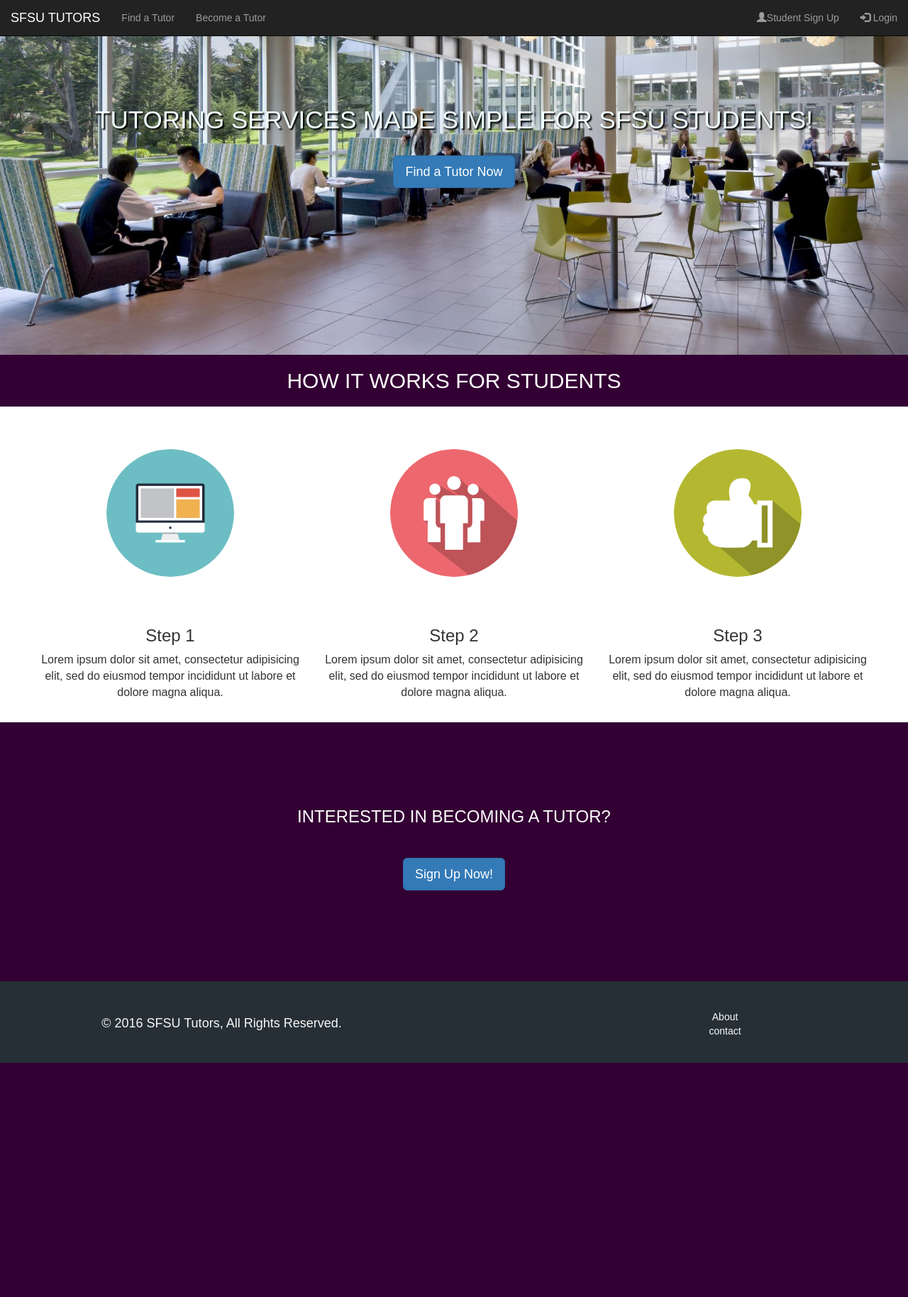
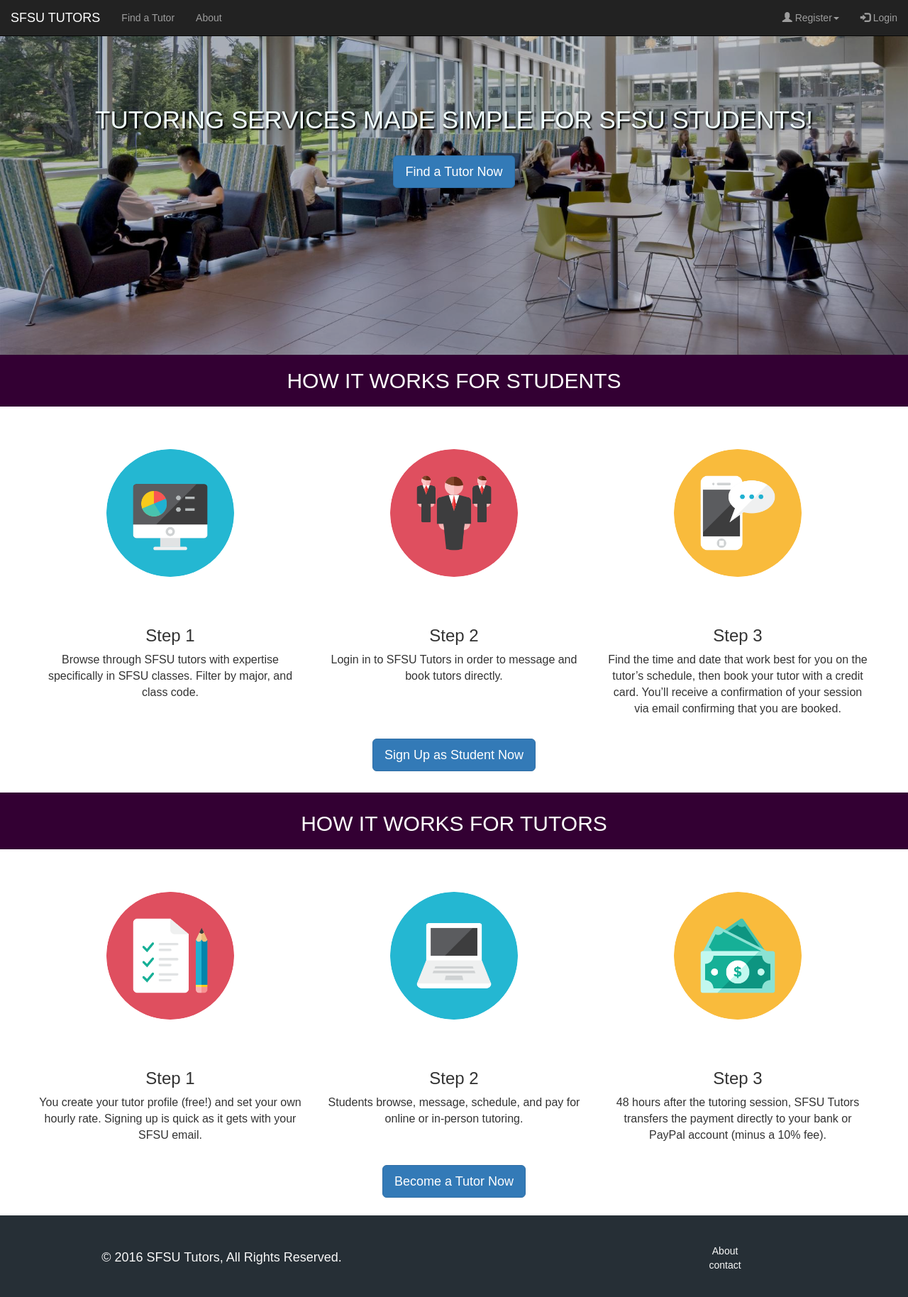
Before and after one commit to Alrashed/SFSUTutors, a PHP site: page /home in a window 1280 px wide. Shown: the whole page at 71% size. Before the commit the page ends 1498 px from the top, so only its background shows below. Run offline with PHP 8.4, Linux system fonts and the light colour scheme; some libraries are stand-ins or nearby versions.

Commit message:
Update home page

```diff
--- a/application/view/_templates/header.php
+++ b/application/view/_templates/header.php
@@ -34,6 +34,8 @@ if (!isset($_SESSION)) {
         .library {
             background:url('<?php echo URL . '/img/Library.jpg' ?>') no-repeat center bottom;
             background-size: cover;
+            background-color: rgba(0,0,0,.2);
+            background-blend-mode: multiply;
         }
     </style>
 
@@ -55,7 +57,7 @@ if (!isset($_SESSION)) {
 
                 <li><a href="<?php echo URL; ?>search/results">Find a Tutor</a></li>
 
-                <li><a href="<?php echo URL; ?>tutor/register">Become a Tutor</a></li>
+                <li><a href="">About</a></li>
 
             </ul>
 
@@ -83,7 +85,19 @@ if (!isset($_SESSION)) {
 
             <ul class="nav navbar-nav navbar-right">
 
-                <li><a href="<?php echo URL; ?>student/register"><span class="glyphicon glyphicon-user"></span>Student Sign Up</a></li>
+                <li class="dropdown">
+
+                    <a class="dropdown-toggle" data-toggle="dropdown" href=""><span class="glyphicon glyphicon-user"></span> Register<span class="caret "></span></a>
+
+                    <ul class="dropdown-menu">
+
+                        <li><a href="<?php echo URL; ?>student/register">As Student</a></li>
+
+                        <li><a href="<?php echo URL; ?>tutor/register">As Tutor</a></li>
+
+                    </ul>
+
+                </li>
 
                 <li><a href="<?php echo URL; ?>login/index"><span class="glyphicon glyphicon-log-in"></span> Login</a></li>
 
--- a/application/view/home/index.php
+++ b/application/view/home/index.php
@@ -24,7 +24,7 @@
 
                 <h3>Step 1</h3>
 
-                <p>Lorem ipsum dolor sit amet, consectetur adipisicing elit, sed do eiusmod tempor incididunt ut labore et dolore magna aliqua.</p>
+                <p>Browse through SFSU tutors with expertise specifically in SFSU classes. Filter by major, and class code.</p>
 
             </div>
 
@@ -34,7 +34,7 @@
 
                 <h3>Step 2</h3>
 
-                <p>Lorem ipsum dolor sit amet, consectetur adipisicing elit, sed do eiusmod tempor incididunt ut labore et dolore magna aliqua.</p>
+                <p>Login in to SFSU Tutors in order to message and book tutors directly.</p>
 
             </div>
 
@@ -44,21 +44,65 @@
 
                 <h3>Step 3</h3>
 
-                <p>Lorem ipsum dolor sit amet, consectetur adipisicing elit, sed do eiusmod tempor incididunt ut labore et dolore magna aliqua.</p>
+                <p>Find the time and date that work best for you on the tutor’s schedule, then book your tutor with a credit card. You’ll receive a confirmation of your session via email confirming that you are booked.</p>
+
+            </div>
+
+        </div>
+        <br>
+        <p style="text-align: center;">
+            <a href="<?php echo URL; ?>student/register" class="btn btn-primary btn-lg">Sign Up as Student Now</a>
+        </p>
+
+    </div>
+
+</div>
+
+<!--Third Grid-->
+<div class="steps container-fluid bg-1" id="students-steps" style="margin-top: -1.8%; margin-bottom: -30px;">
+
+    <h2 class="section-header">How it works for Tutors</h2>
+
+    <div class="container" >
+
+        <div class="row">
+
+            <div class="col-sm-4 text-center">
+
+                <img src="<?php echo URL . '/img/signup.png' ?>" class="circle-icon">
+
+                <h3>Step 1</h3>
+
+                <p>You create your tutor profile (free!) and set your own hourly rate. Signing up is quick as it gets with your SFSU email.</p>
+
+            </div>
+
+            <div class="col-sm-4 text-center">
+
+                <img src="<?php echo URL . '/img/book.png' ?>" class="circle-icon">
+
+                <h3>Step 2</h3>
+
+                <p>Students browse, message, schedule, and pay for online or in-person tutoring.</p>
+
+            </div>
+
+            <div class="col-sm-4 text-center">
+
+                <img src="<?php echo URL . '/img/getpaid.png' ?>" class="circle-icon">
+
+                <h3>Step 3</h3>
+
+                <p>48 hours after the tutoring session, SFSU Tutors transfers the payment directly to your bank or PayPal account (minus a 10% fee).</p>
 
             </div>
 
         </div>
 
     </div>
+    <br>
+    <p style="text-align: center;">
+        <a href="<?php echo URL; ?>tutor/register" class="btn btn-primary btn-lg">Become a Tutor Now</a>
+    </p>
 
 </div>
-
-<!--Third Grid-->
-<div class="container-f bg-2 text-center">
-
-    <h3 class="margin">INTERESTED IN BECOMING A TUTOR?</h3>
-
-    <a href="<?php echo URL; ?>tutor/register" class="btn btn-primary btn-lg">Sign Up Now!</a>
-
-</div>
--- a/public/css/style.css
+++ b/public/css/style.css
@@ -77,7 +77,7 @@ html, body {
     position:relative;
 }
 #body {
-    padding-bottom: 173px;
+    padding-bottom: 140px;
 }
 body {
     font-family: Raleway, sans-serif;
```
Also changed, not shown: application/view/search/results.php (+1 -10 lines), application/view/search/advanced.php (deleted), public/img/book.png (added), public/img/browse.png, public/img/getpaid.png (added), public/img/register.png, public/img/signup.png (added), public/img/thumbs-up.png.
